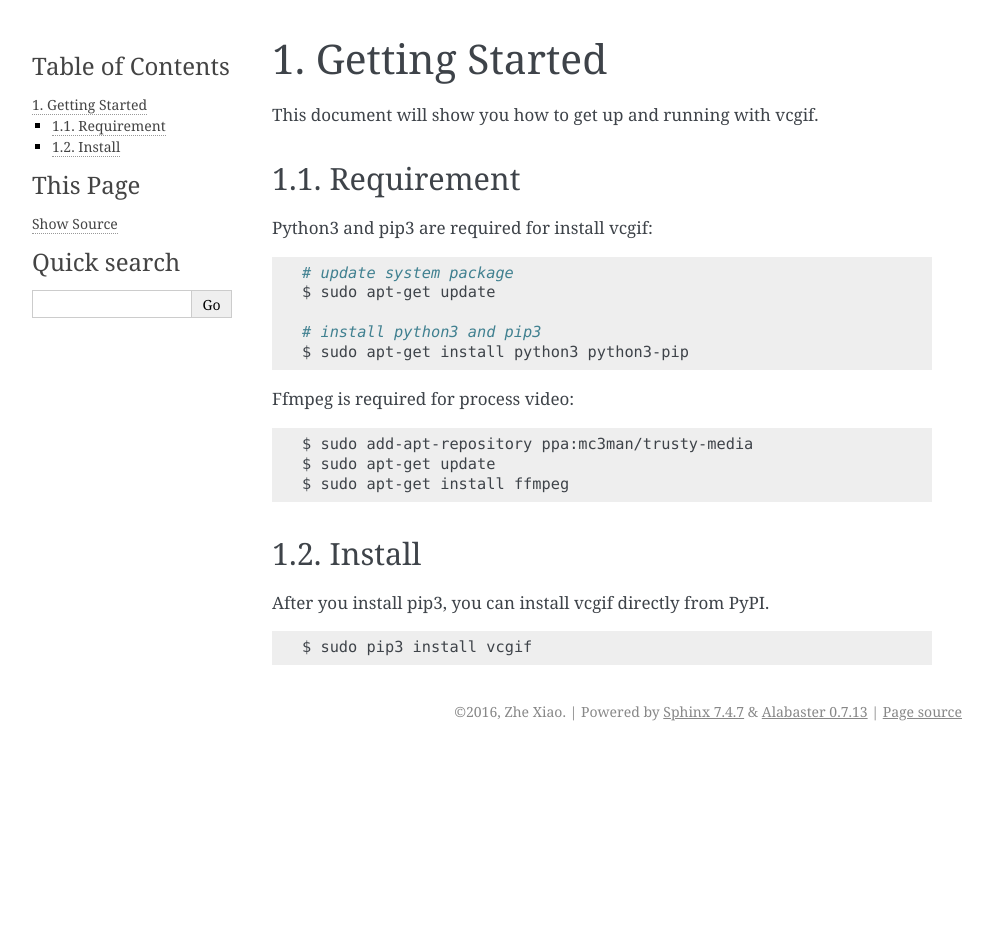
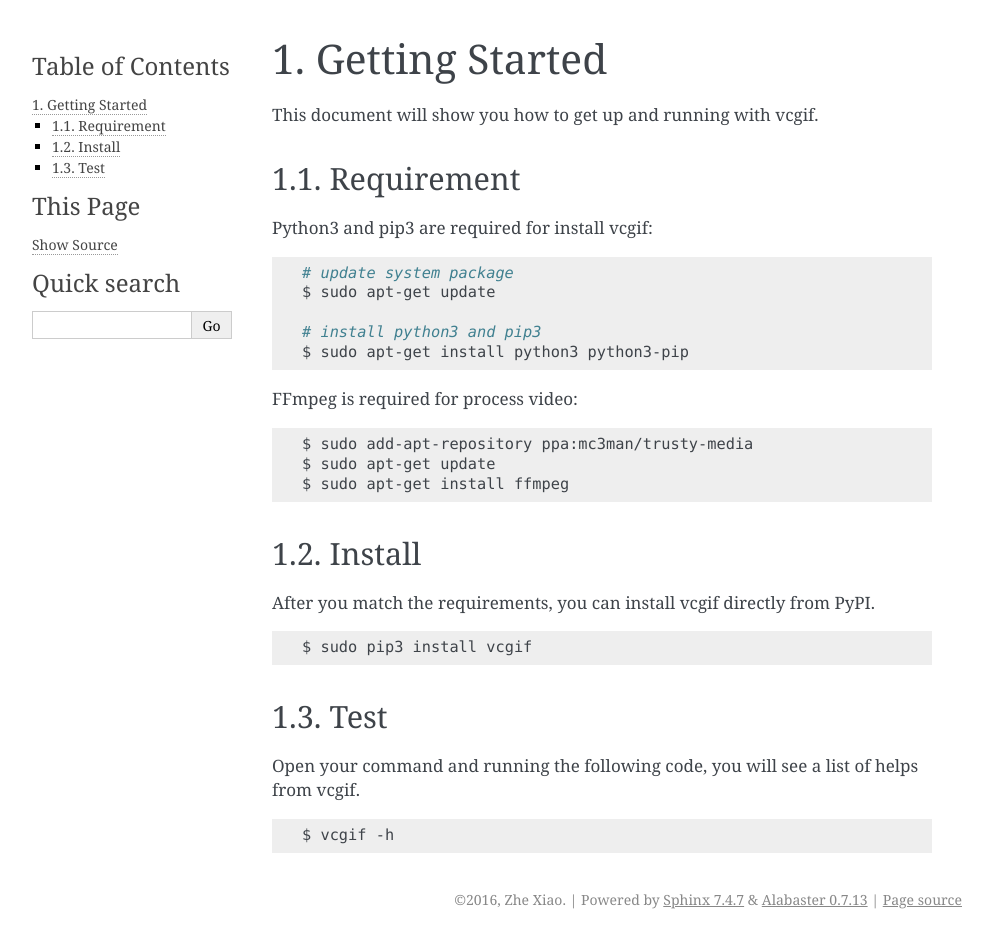
Before and after one commit to BACKORG/vcgif, a Sphinx documentation site: the page built from docs/getting_started.rst, in a window 1280 px wide. Shown: the whole page, without its empty margins (148-1141 px from the left). Built offline with Sphinx 7.4.7, drawn with Linux system fonts in a browser that asks for light colours; before the commit the page ends 900 px from its top, so only the background shows below that.

Commit message:
change docs

```diff
--- a/docs/getting_started.rst
+++ b/docs/getting_started.rst
@@ -15,7 +15,7 @@ Python3 and pip3 are required for install vcgif:
    # install python3 and pip3
    $ sudo apt-get install python3 python3-pip
 
-Ffmpeg is required for process video:
+FFmpeg is required for process video:
 
 .. code-block:: bash
 
@@ -25,8 +25,16 @@ Ffmpeg is required for process video:
 
 Install
 ---------------
-After you install pip3, you can install vcgif directly from PyPI.
+After you match the requirements, you can install vcgif directly from PyPI.
 
 .. code-block:: bash
 
    $ sudo pip3 install vcgif
+
+Test
+----------
+Open your command and running the following code, you will see a list of helps from vcgif.
+
+.. code-block:: bash
+
+    $ vcgif -h
```
